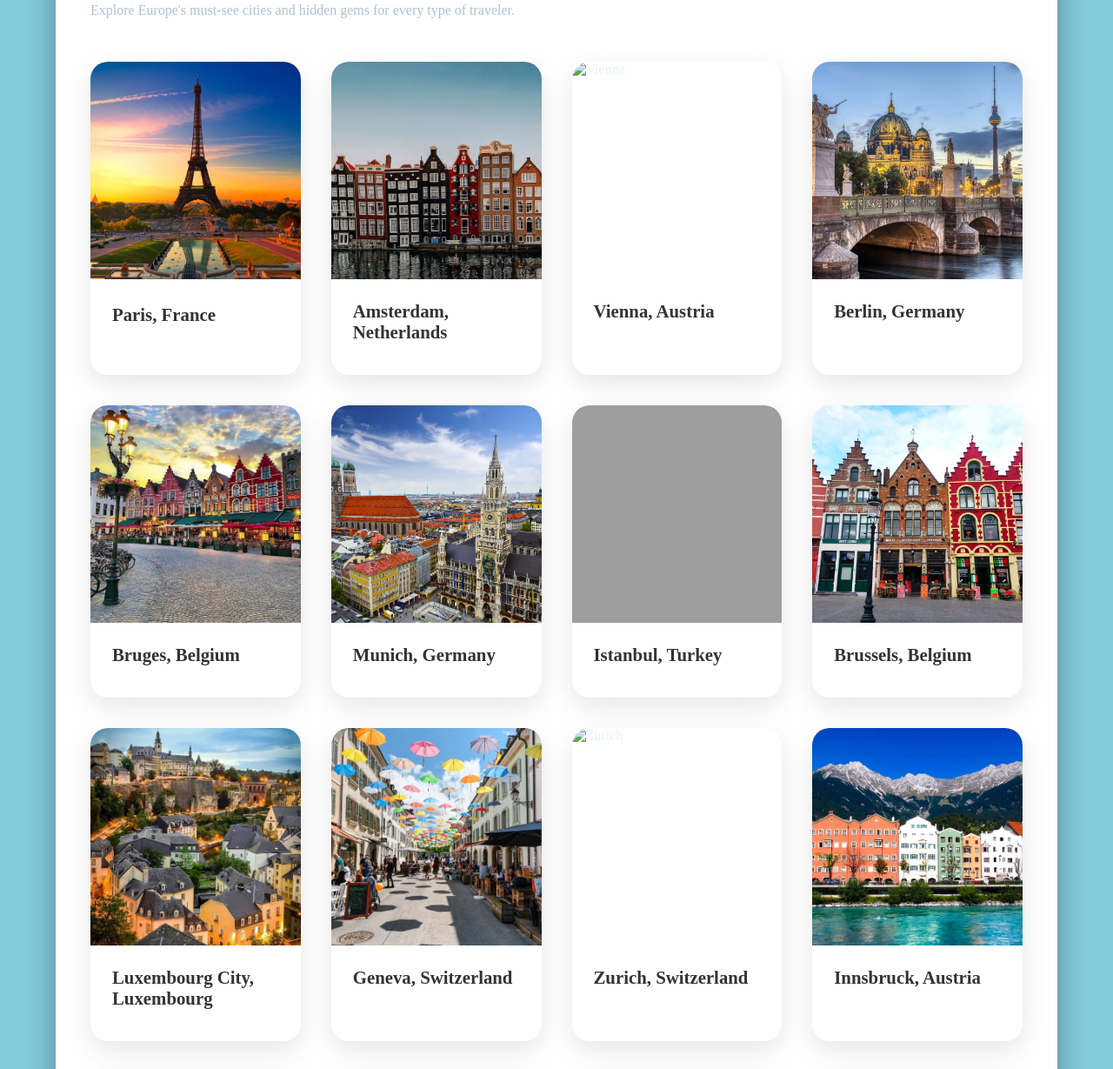
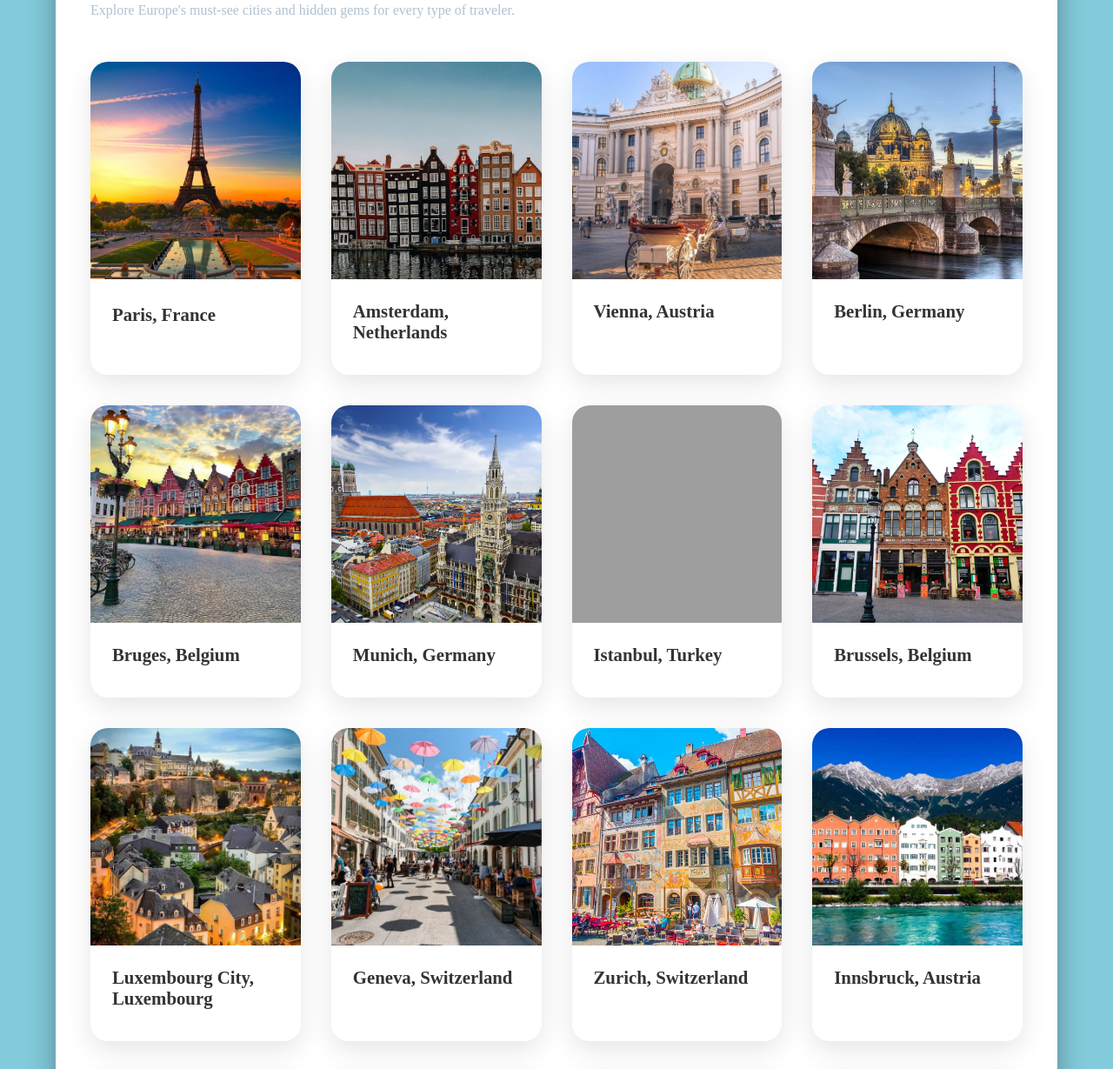
Before and after one commit to manatokristel-crypto/europe.destinations.github.io, a plain HTML site: page destinations.html in a window 1280 px wide. Shown: the part 384-1613 px from the top of the page at 87% size. Drawn offline with Linux system fonts and the light colour scheme; grey boxes are pictures that could not be loaded.

Commit message:
Update destinations.html

```diff
--- a/destinations.html
+++ b/destinations.html
@@ -55,7 +55,7 @@
           </div>
 
           <div class="destination-card" data-region="western">
-            <img src="western/Vienna, Austria.jpg" alt="Vienna">
+            <img src="Vienna, Austria.jpg" alt="Vienna">
             <div class="destination-body">
               <h3>Vienna, Austria</h3>
             </div>
@@ -111,7 +111,7 @@
           </div>
 
           <div class="destination-card" data-region="western">
-            <img src="western/Zurich, Switzerland.jpg" alt="Zurich">
+            <img src="Zurich, Switzerland.jpg" alt="Zurich">
             <div class="destination-body">
               <h3>Zurich, Switzerland</h3>
             </div>
```
